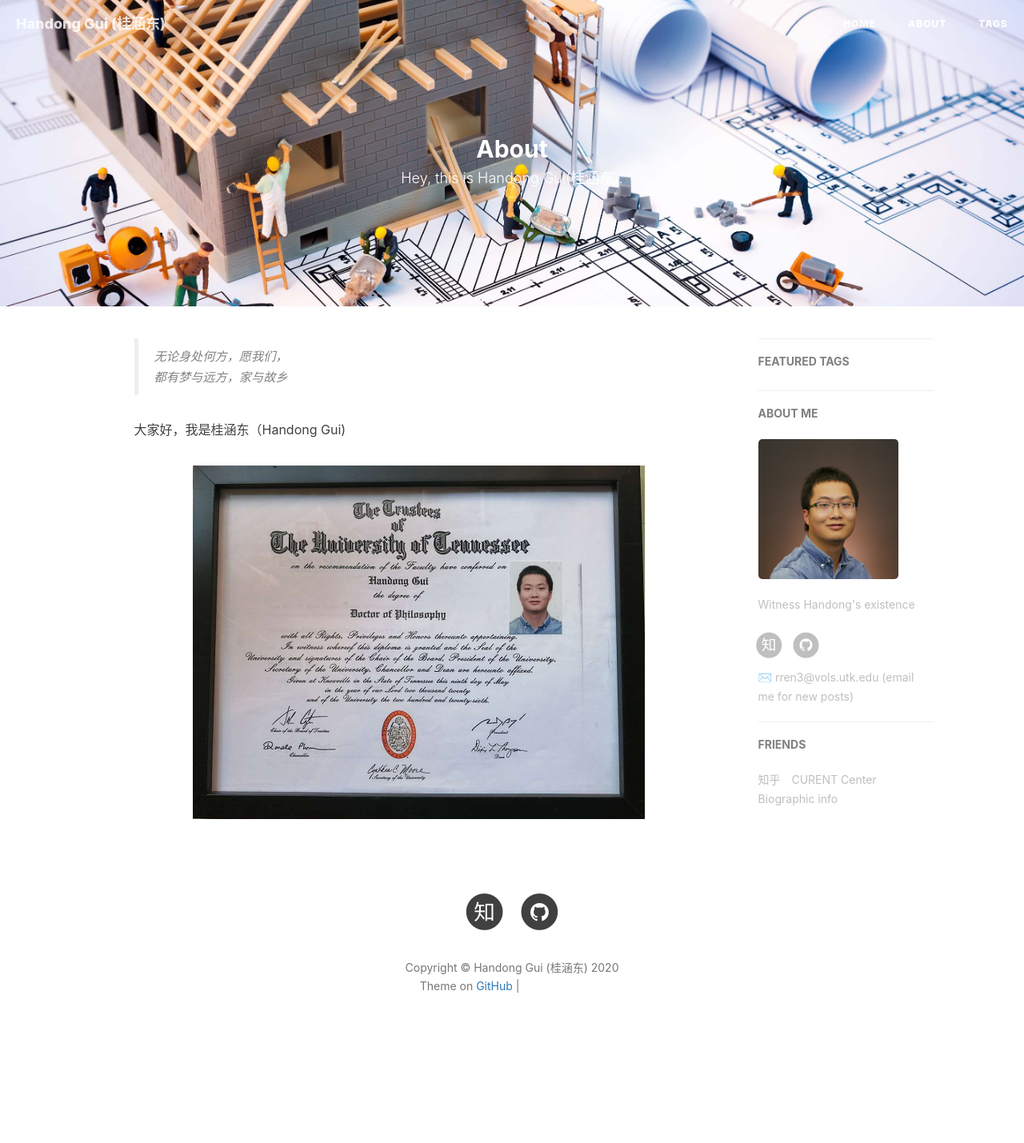
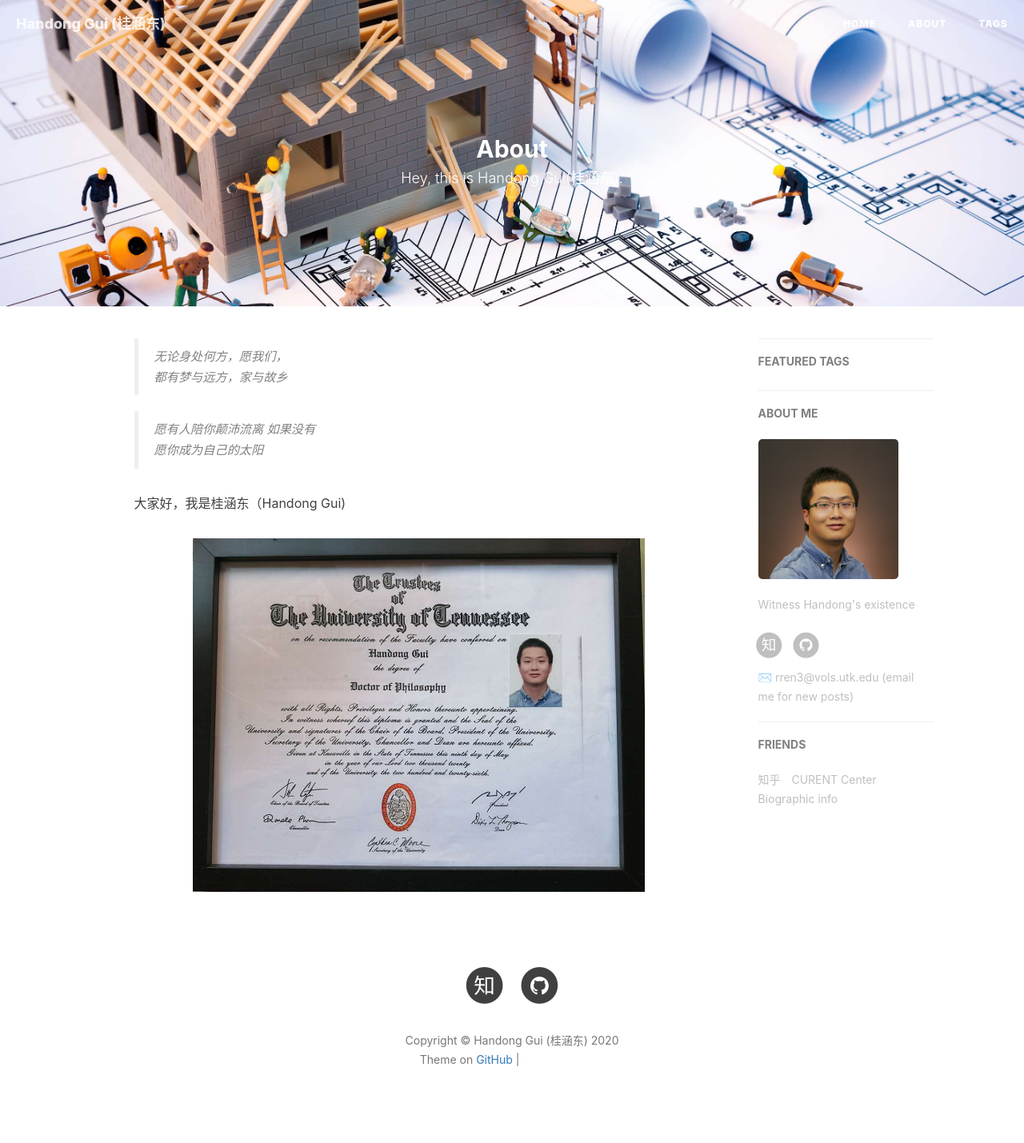
Before and after one commit to HandongGui/HandongGui.github.io, a Jekyll site: the page built from about.html, in a window 1280 px wide. Shown: the whole page at 80% size. Built offline with Jekyll 4.4.1, drawn with Linux system fonts in a browser that asks for light colours; nearby versions of some CDN libraries; comment, search, counter and statistics services are not loaded; before the commit the page ends 1337 px from its top, so only the background shows below that; grey boxes are pictures that could not be loaded.

Commit message:
Update about.html

```diff
--- a/about.html
+++ b/about.html
@@ -17,6 +17,9 @@
     <!--copied from markdown -->
     <blockquote><p>无论身处何方，愿我们，<br>
         都有梦与远方，家与故乡</p></blockquote>
+
+    <blockquote><p>愿有人陪你颠沛流离 如果没有<br>
+        愿你成为自己的太阳</p></blockquote>
 
     <p>大家好，我是桂涵东（Handong Gui)</strong></p>
 
```
